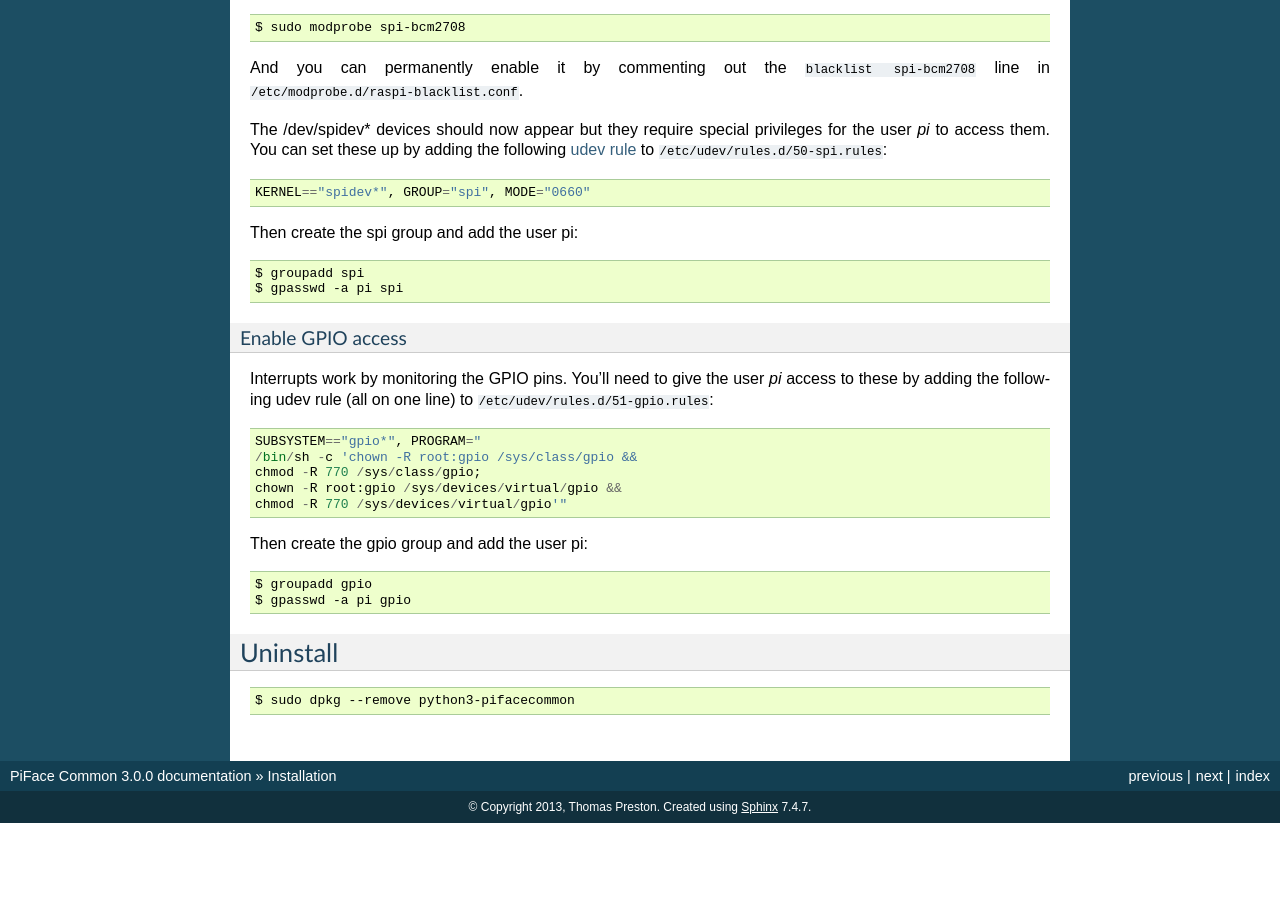
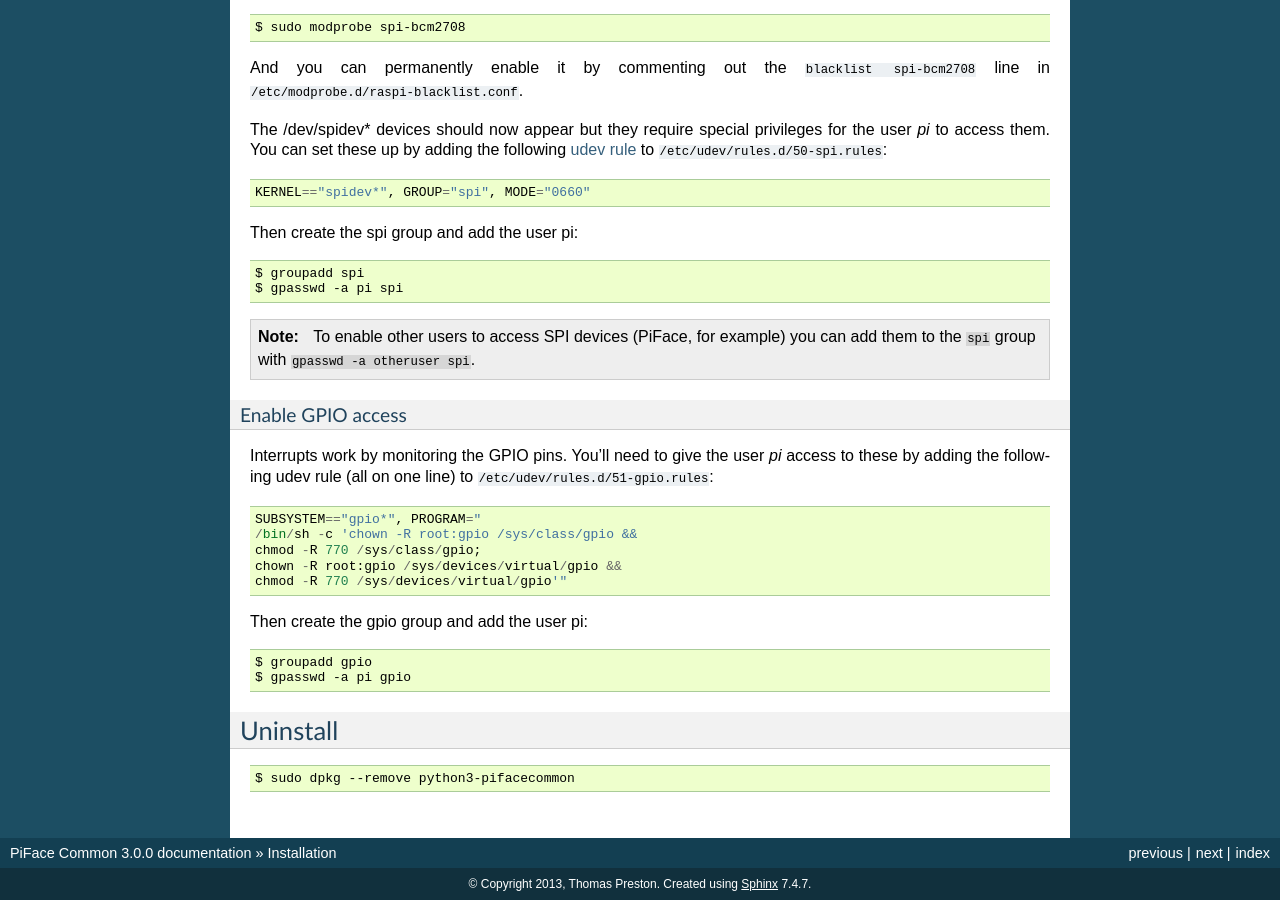
Before and after one commit to piface/pifacecommon, a Sphinx documentation site: the page built from docs/installation.rst, in a window 1280 px wide and 900 px high, scrolled down 812 px. Built offline with Sphinx 7.4.7, drawn with Linux system fonts in a browser that asks for light colours; formulas are drawn with MathJax 3; before the commit the page ends 1635 px from its top, so only the background shows below that.

Commit message:
added spi other user instructions

```diff
--- a/docs/installation.rst
+++ b/docs/installation.rst
@@ -61,6 +61,9 @@ Then create the spi group and add the user pi::
     $ groupadd spi
     $ gpasswd -a pi spi
 
+.. note:: To enable other users to access SPI devices (PiFace, for example)
+   you can add them to the ``spi`` group with ``gpasswd -a otheruser spi``.
+
 
 Enable GPIO access
 ^^^^^^^^^^^^^^^^^^
```
